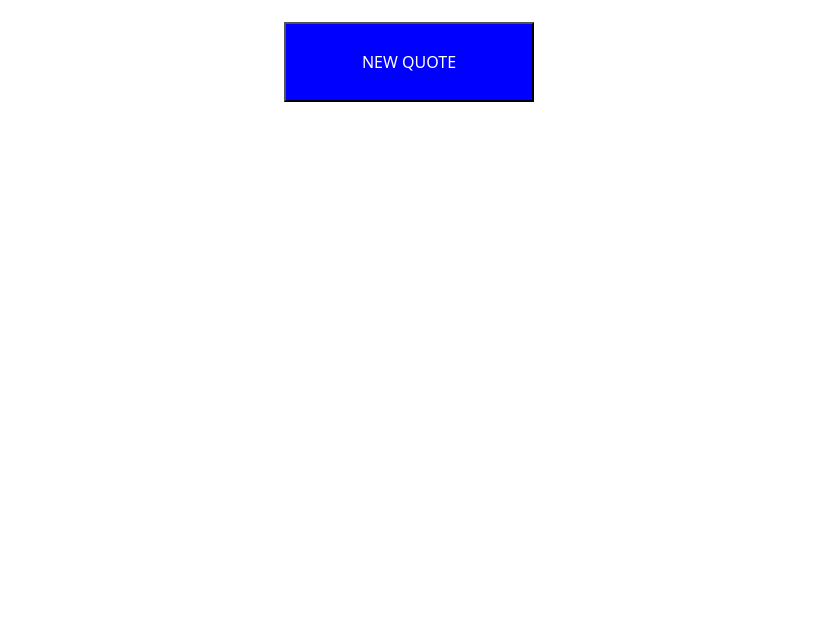
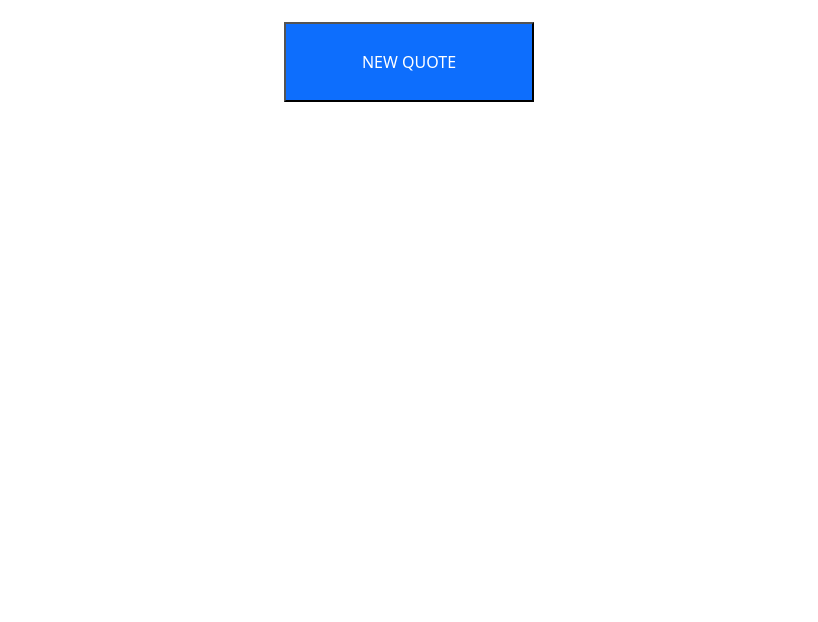
Before and after one commit to muhameedahmed/muhameedahmed-Random-Quote-Generator-js-, a plain HTML site: page index.html in a window 1280 px wide. Shown: the part 178-800 px from the top of the page, without its empty margins (231-1049 px from the left). Drawn offline with Linux system fonts and the light colour scheme.

Commit message:
edit bootstrap

```diff
--- a/index.html
+++ b/index.html
@@ -16,7 +16,7 @@
         <section class="text-center">
             <h1>Quote of the Day</h1>
             <h2>Press the button below to recieve a random quote!</h2>
-            <button onclick="press();">NEW QUOTE</button>
+            <button class="text-white bg-primary hover-bg-success" onclick="press();">NEW QUOTE</button>
             <p id="quoteOutput"></p>
             <p id="authorOutput"></p>
         </section>
```
